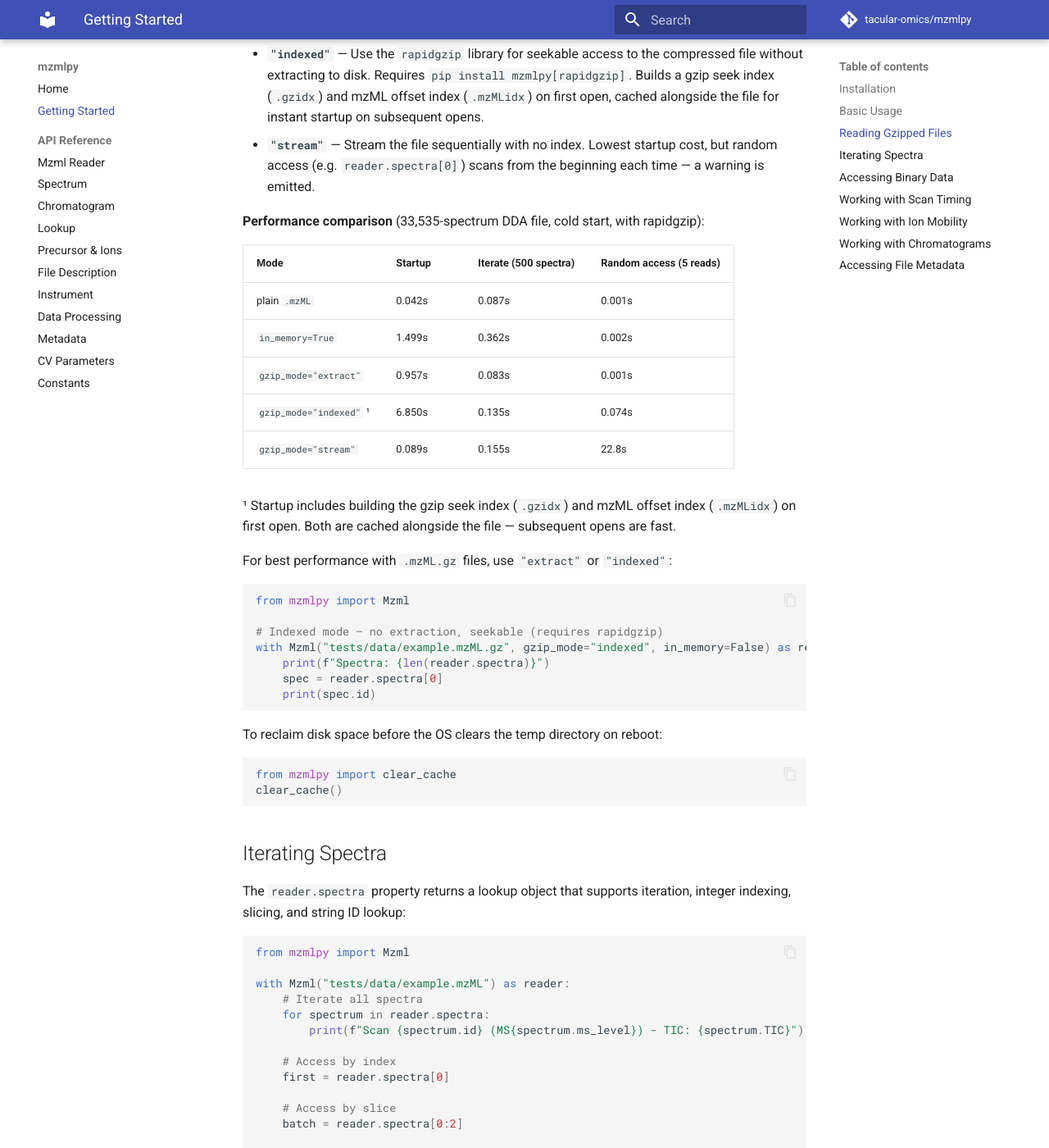
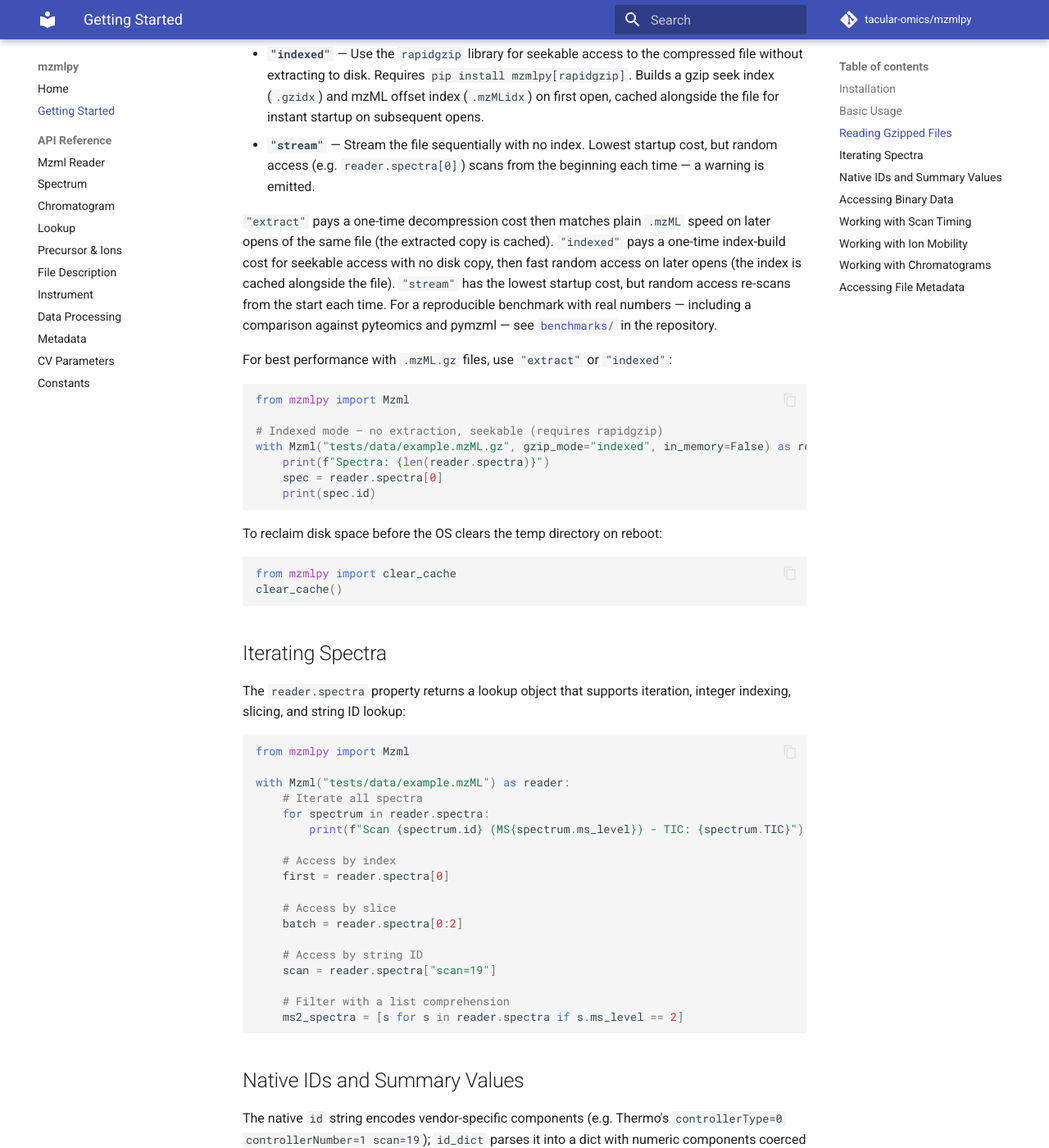
Before and after one commit to tacular-omics/mzmlpy, an MkDocs documentation site: the page built from docs/getting-started.md, in a window 1280 px wide and 1400 px high, scrolled down 941 px. Shown: the whole window at 82% size. Built offline with MkDocs 1.6.1 and Material for MkDocs 9.7.7, drawn with Linux system fonts in a browser that asks for light colours; comment, search, counter and statistics services are not loaded; some of the changed text lies outside the part shown.

Commit message:
docs: refresh README/docs/CLAUDE.md for 0.5.0
- Remove the stale, non-reproducible "Performance" table from README.md and
  docs/getting-started.md (33,535-spectrum file not in the repo, predates
  this release's gzip-caching fixes) and point to benchmarks/ instead, which
  has real, reproducible numbers kept current.
- Document the new API surface in docs/getting-started.md: id_dict, the
  summary/filter_string accessors, and peek_spectrum_count -- all verified
  to run via pytest-examples (test_docs.py).
- docs/index.md: mention scan-level ion mobility, actionable errors, and
  llms.txt.
- CLAUDE.md: note benchmarks/, llms.txt, and CHANGELOG.md; mention the
  broader tests/data/ corpus used for format/edge-case coverage.

Co-Authored-By: Claude Opus 4.8 (1M context) <noreply@anthropic.com>

````diff
--- a/docs/getting-started.md
+++ b/docs/getting-started.md
@@ -36,17 +36,13 @@ When working with `.mzML.gz` files, the `gzip_mode` parameter controls how the c
 - **`"indexed"`** — Use the `rapidgzip` library for seekable access to the compressed file without extracting to disk. Requires `pip install mzmlpy[rapidgzip]`. Builds a gzip seek index (`.gzidx`) and mzML offset index (`.mzMLidx`) on first open, cached alongside the file for instant startup on subsequent opens.
 - **`"stream"`** — Stream the file sequentially with no index. Lowest startup cost, but random access (e.g. `reader.spectra[0]`) scans from the beginning each time — a warning is emitted.
 
-**Performance comparison** (33,535-spectrum DDA file, cold start, with rapidgzip):
-
-| Mode | Startup | Iterate (500 spectra) | Random access (5 reads) |
-|---|---|---|---|
-| plain `.mzML` | 0.042s | 0.087s | 0.001s |
-| `in_memory=True` | 1.499s | 0.362s | 0.002s |
-| `gzip_mode="extract"` | 0.957s | 0.083s | 0.001s |
-| `gzip_mode="indexed"` ¹ | 6.850s | 0.135s | 0.074s |
-| `gzip_mode="stream"` | 0.089s | 0.155s | 22.8s |
-
-¹ Startup includes building the gzip seek index (`.gzidx`) and mzML offset index (`.mzMLidx`) on first open. Both are cached alongside the file — subsequent opens are fast.
+`"extract"` pays a one-time decompression cost then matches plain `.mzML` speed on later opens of
+the same file (the extracted copy is cached). `"indexed"` pays a one-time index-build cost for
+seekable access with no disk copy, then fast random access on later opens (the index is cached
+alongside the file). `"stream"` has the lowest startup cost, but random access re-scans from the
+start each time. For a reproducible benchmark with real numbers — including a comparison against
+pyteomics and pymzml — see [`benchmarks/`](https://github.com/tacular-omics/mzmlpy/tree/main/benchmarks)
+in the repository.
 
 For best performance with `.mzML.gz` files, use `"extract"` or `"indexed"`:
 
@@ -90,6 +86,31 @@ with Mzml("tests/data/example.mzML") as reader:
 
     # Filter with a list comprehension
     ms2_spectra = [s for s in reader.spectra if s.ms_level == 2]
+```
+
+## Native IDs and Summary Values
+
+The native `id` string encodes vendor-specific components (e.g. Thermo's `controllerType=0 controllerNumber=1 scan=19`); `id_dict` parses it into a dict with numeric components coerced to `int`. Common summary values and the instrument scan filter are also exposed directly, instead of requiring a manual `get_cvparm` lookup:
+
+```python
+from mzmlpy import Mzml
+
+with Mzml("tests/data/example.mzML") as reader:
+    spec = reader.spectra[0]
+
+    print(spec.id_dict)  # e.g. {"scan": 19}
+
+    print(spec.base_peak_mz, spec.base_peak_intensity)
+    print(spec.lowest_observed_mz, spec.highest_observed_mz)
+    print(spec.filter_string)  # e.g. Thermo scan filter string
+```
+
+To cheaply check how many spectra a file contains without opening it fully -- no reader is constructed and no random-access index is built, so this is much cheaper than `len(Mzml(path).spectra)` when you only need the count -- use the standalone `peek_spectrum_count` function:
+
+```python
+from mzmlpy import peek_spectrum_count
+
+count = peek_spectrum_count("tests/data/example.mzML")  # int | None
 ```
 
 ## Accessing Binary Data
````
Also changed, not shown: CLAUDE.md (+10 -2 lines), README.md (+6 -13 lines), docs/index.md (+4 -1 lines).
